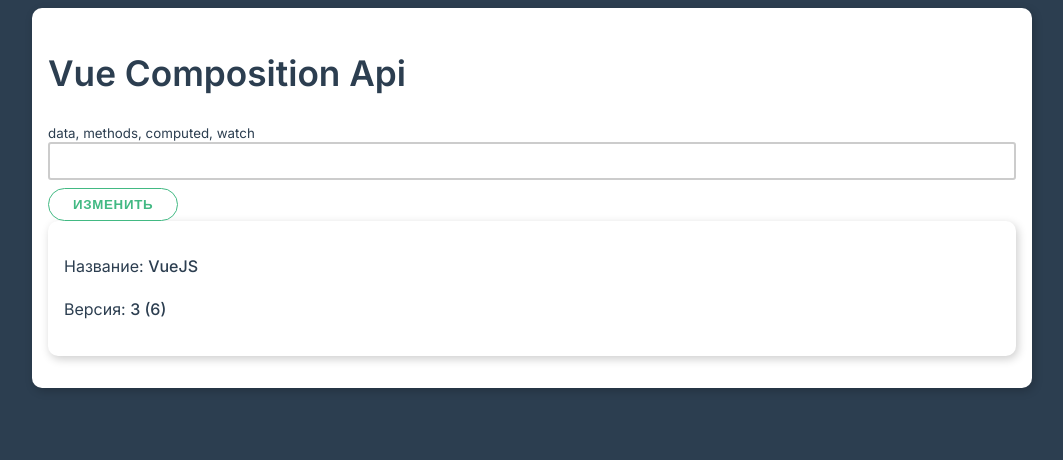
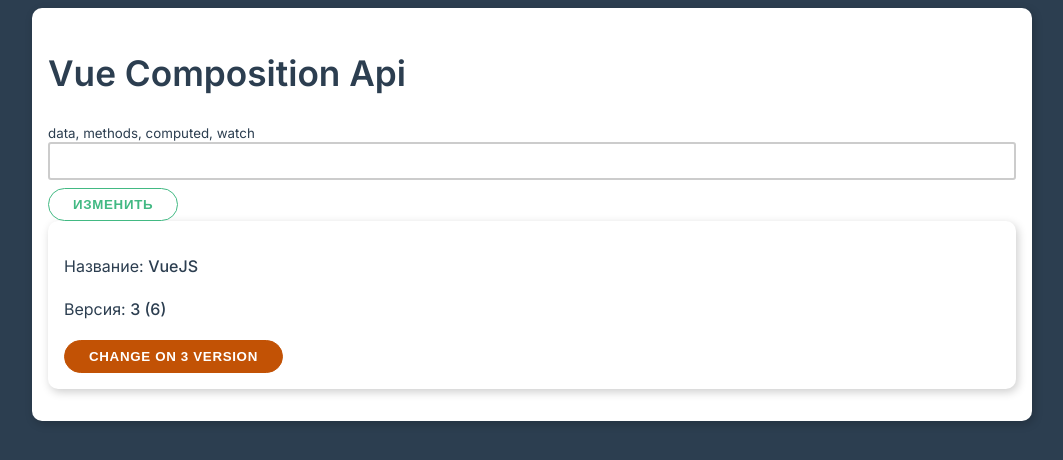
Before and after one commit to glushach/vue-bases, a Vue app in the folder vue-framework/: page / in a window 1280 px wide. Shown: the top 460 px of the page, without its empty margins (108-1171 px from the left). Built offline with nearby package versions, Linux system fonts and the light colour scheme.

Commit message:
feat: pass event to parent

```diff
--- a/vue-framework/src/App.vue
+++ b/vue-framework/src/App.vue
@@ -9,7 +9,11 @@
 
       <button class="btn" @click="changeInfo">Изменить</button>
 
-      <FrameforkInfo :name="name" :version="version"/>
+      <FrameforkInfo
+          :name="name"
+          :version="version"
+          @change-version="changeVersion"
+      />
     </div>
   </div>
 </template>
@@ -55,10 +59,15 @@
 
       }
 
+      function changeVersion(num) {
+        version.value = num;
+      }
+
       return {
         name, version,
         changeInfo,
-        firstName
+        firstName,
+        changeVersion
       }
     },
     components: {FrameforkInfo}
--- a/vue-framework/src/FrameforkInfo.vue
+++ b/vue-framework/src/FrameforkInfo.vue
@@ -2,15 +2,24 @@
   <div class="card">
     <p>Название: <strong>{{ name }}</strong></p>
     <p>Версия: <strong>{{ version }} ({{doubleVersion}})</strong></p>
+
+    <button class="btn warning" @click="changeToThree">Change on 3 version</button>
   </div>
 </template>
 
 <script>
 import {computed} from 'vue';
 export default {
-props: ['name', 'version'],
-  setup(props) {
+  props: ['name', 'version'],
+  emits: ['change-version'],
+  setup(props, context) {
+
+    function change() {
+      context.emit('change-version', 3)
+    }
+
     return {
+      changeToThree: change,
       doubleVersion: computed(() => props.version * 2)
     }
   }
```
